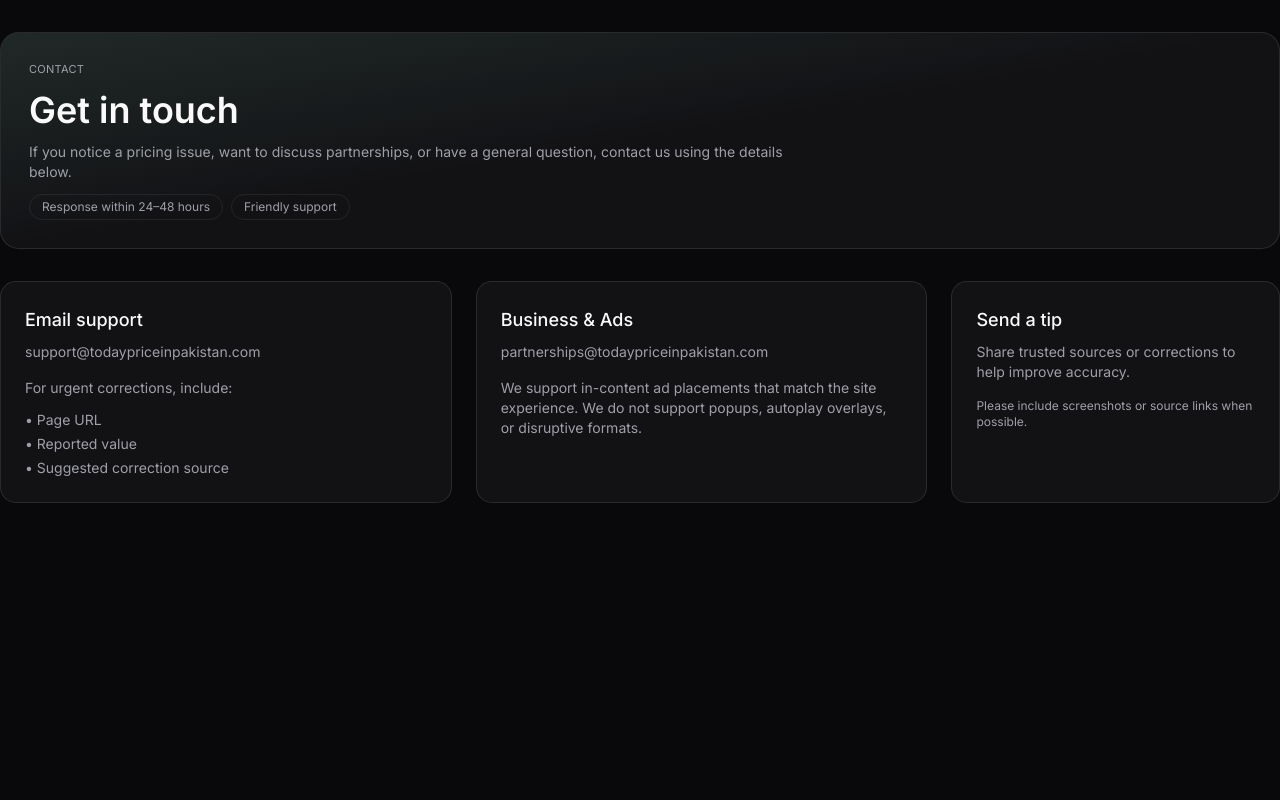
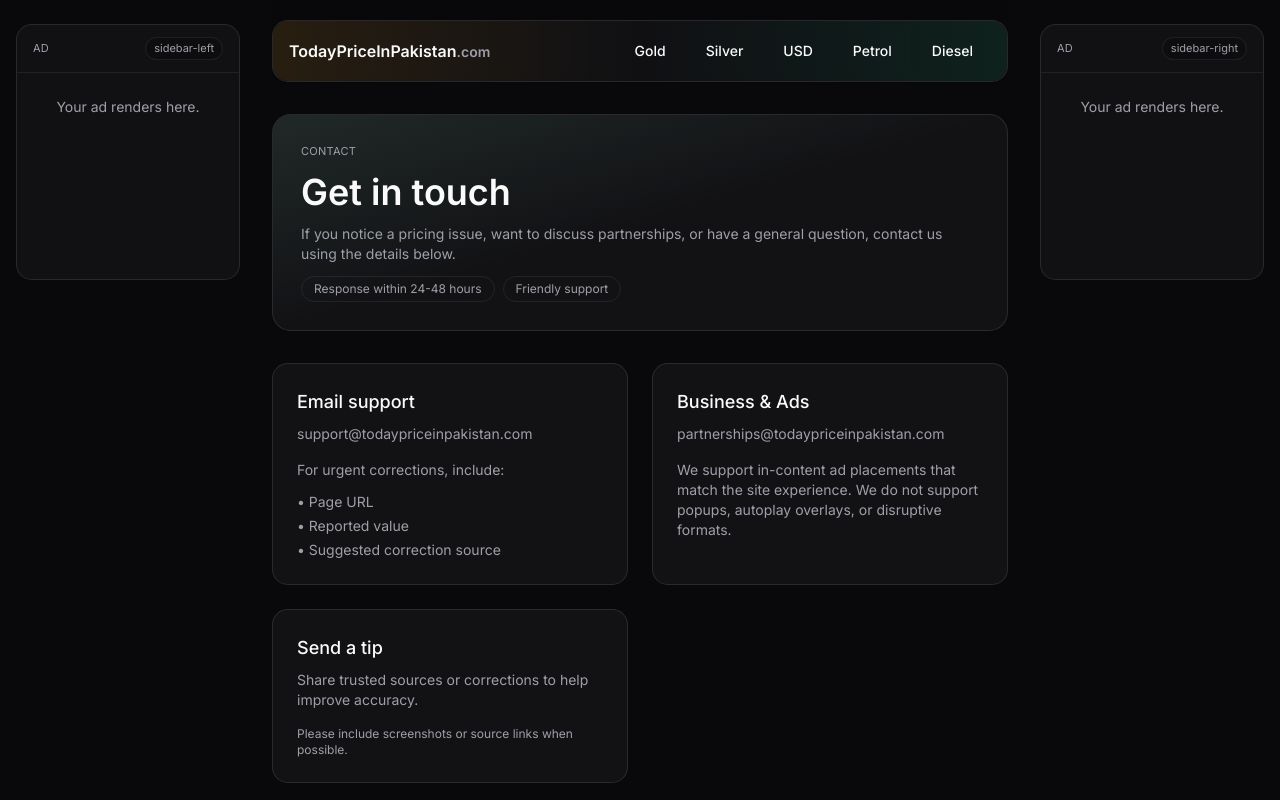
Before and after one commit to eazizurrehman/todaypriceinpakistan.com, a Next.js app: page /contact in a window 1280 px wide. Shown: the top 800 px of the page. Built offline with nearby package versions, Linux system fonts and the light colour scheme.

Commit message:
feat: enhance layout to have header, footer, and ad slots

```diff
--- a/app/(generic)/about/page.tsx
+++ b/app/(generic)/about/page.tsx
@@ -14,7 +14,7 @@
             About us
           </p>
           <h1 className="font-semibold text-4xl">About TodayPriceInPakistan</h1>
-          <p className="max-w-3xl text-muted-foreground text-sm">
+          <p className="text-muted-foreground text-sm">
             TodayPriceInPakistan.com is a focused commodity price hub designed
             for users who want fast, clean, and practical updates without
             clutter. We publish key pricing information in a consistent
--- a/app/(generic)/contact/page.tsx
+++ b/app/(generic)/contact/page.tsx
@@ -14,13 +14,13 @@
             Contact
           </p>
           <h1 className="font-semibold text-4xl">Get in touch</h1>
-          <p className="max-w-3xl text-muted-foreground text-sm">
+          <p className="text-muted-foreground text-sm">
             If you notice a pricing issue, want to discuss partnerships, or have
             a general question, contact us using the details below.
           </p>
           <div className="flex flex-wrap gap-2 text-muted-foreground text-xs">
             <span className="rounded-full border border-border/70 px-3 py-1">
-              Response within 24–48 hours
+              Response within 24-48 hours
             </span>
             <span className="rounded-full border border-border/70 px-3 py-1">
               Friendly support
@@ -29,7 +29,7 @@
         </div>
       </section>
 
-      <section className="grid gap-6 lg:grid-cols-[1.1fr_1.1fr_0.8fr]">
+      <section className="grid grid-cols-2 gap-6">
         <div className="rounded-3xl border bg-card/70 p-6">
           <h2 className="font-medium text-lg">Email support</h2>
           <p className="mt-2 text-muted-foreground text-sm">
--- a/app/(generic)/methodology/page.tsx
+++ b/app/(generic)/methodology/page.tsx
@@ -14,7 +14,7 @@
             Editorial
           </p>
           <h1 className="font-semibold text-4xl">Methodology</h1>
-          <p className="max-w-3xl text-muted-foreground text-sm">
+          <p className="text-muted-foreground text-sm">
             This page explains how we gather and present rates to keep updates
             clean, transparent, and useful.
           </p>
--- a/app/(modules)/_header.tsx
+++ b/app/(modules)/_header.tsx
@@ -10,16 +10,16 @@
 
 const navigationItems = [
   { key: "gold", label: "Gold", href: "/gold/rate-today" },
-  // { key: "silver", label: "Silver", href: "/silver-rate-today" },
-  // { key: "usd", label: "USD", href: "/usd-rate-today" },
-  // { key: "petrol", label: "Petrol", href: "/petrol-rate-today" },
-  // { key: "diesel", label: "Diesel", href: "/diesel-rate-today" },
+  { key: "silver", label: "Silver", href: "/silver-rate-today" },
+  { key: "usd", label: "USD", href: "/usd-rate-today" },
+  { key: "petrol", label: "Petrol", href: "/petrol-rate-today" },
+  { key: "diesel", label: "Diesel", href: "/diesel-rate-today" },
 ];
 
 export function AppHeader() {
   return (
     <div className="sticky top-0 z-100 rounded-b-2xl bg-background/85 pt-5 backdrop-blur supports-backdrop-filter:bg-background/60">
-      <header className="relative mx-auto flex w-full max-w-7xl items-center justify-between gap-4 rounded-3xl border bg-card/70 px-4 py-3 shadow-xs backdrop-blur supports-backdrop-filter:bg-card/60">
+      <header className="relative mx-auto flex w-full items-center justify-between gap-4 rounded-3xl border bg-card/70 px-4 py-3 shadow-xs backdrop-blur supports-backdrop-filter:bg-card/60">
         <div className="-z-10 absolute inset-0 rounded-3xl bg-linear-to-r from-amber-500/10 via-transparent to-emerald-500/10" />
         <Link className="flex items-center gap-2" href="/">
           <span className="font-semibold leading-tight">
--- a/app/(modules)/gold/rate-today/page.tsx
+++ b/app/(modules)/gold/rate-today/page.tsx
@@ -79,7 +79,7 @@
                 Gold rate dashboard
               </p>
               <h1 className="font-semibold text-4xl leading-tight md:text-5xl">
-                Gold rate today in Pakistan
+                Gold price
               </h1>
               <p className="text-muted-foreground text-sm">
                 Updated frequently • clean layout • no popup ads
--- a/app/(modules)/layout.tsx
+++ /dev/null
@@ -1,35 +0,0 @@
-import { AdSlot } from "@/app/_components/ad-slot";
-import { AppFooter } from "@/app/(modules)/_footer";
-import { AppHeader } from "@/app/(modules)/_header";
-
-export default function ModulesLayout({
-  children,
-}: Readonly<{
-  children: React.ReactNode;
-}>) {
-  return (
-    <div className="pb-10">
-      <div className="mx-auto grid max-w-7xl grid-cols-1 gap-8 px-4 lg:grid-cols-[14rem_minmax(0,1fr)_14rem]">
-        <aside className="hidden lg:block">
-          <div className="sticky top-6">
-            <AdSlot slot="sidebar-left" variant="sidebar" />
-          </div>
-        </aside>
-
-        <div className="min-w-0">
-          <AppHeader />
-          <div className="container mx-auto">
-            {children}
-            <AppFooter />
-          </div>
-        </div>
-
-        <aside className="hidden lg:block">
-          <div className="sticky top-6">
-            <AdSlot slot="sidebar-right" variant="sidebar" />
-          </div>
-        </aside>
-      </div>
-    </div>
-  );
-}
--- a/app/globals.css
+++ b/app/globals.css
@@ -161,7 +161,7 @@
 
 @layer utilities {
   .container {
-    @apply max-w-5xl;
+    @apply max-w-[1400px];
   }
   .bp {
     @apply dark:bg-blue-900 3xs:dark:bg-rose-900 2xs:dark:bg-orange-900 xs:dark:bg-amber-900 sm:dark:bg-lime-900 md:dark:bg-emerald-900 lg:dark:bg-teal-900 xl:dark:bg-cyan-900 2xl:dark:bg-sky-900;
--- a/app/layout.tsx
+++ b/app/layout.tsx
@@ -1,6 +1,9 @@
 import type { Metadata } from "next";
 import { Geist, Geist_Mono, Inter, JetBrains_Mono } from "next/font/google";
 import "./globals.css";
+import { AdSlot } from "@/app/_components/ad-slot";
+import { AppFooter } from "@/app/(modules)/_footer";
+import { AppHeader } from "@/app/(modules)/_header";
 import { cn } from "@/lib/utils";
 
 const inter = Inter({ subsets: ["latin"], variable: "--font-sans" });
@@ -61,7 +64,27 @@
       lang="en"
     >
       <body className="min-h-dvh">
-        <main>{children}</main>
+        <main>
+          <div className="container mx-auto pb-10">
+            <div className="mx-auto grid grid-cols-1 gap-8 px-4 lg:grid-cols-[14rem_minmax(0,1fr)_14rem]">
+              <aside className="hidden lg:block">
+                <div className="sticky top-6">
+                  <AdSlot slot="sidebar-left" variant="sidebar" />
+                </div>
+              </aside>
+              <div className=" ">
+                <AppHeader />
+                <div className=" ">{children}</div>
+                <AppFooter />
+              </div>
+              <aside className="hidden lg:block">
+                <div className="sticky top-6">
+                  <AdSlot slot="sidebar-right" variant="sidebar" />
+                </div>
+              </aside>
+            </div>
+          </div>
+        </main>
       </body>
     </html>
   );
```
